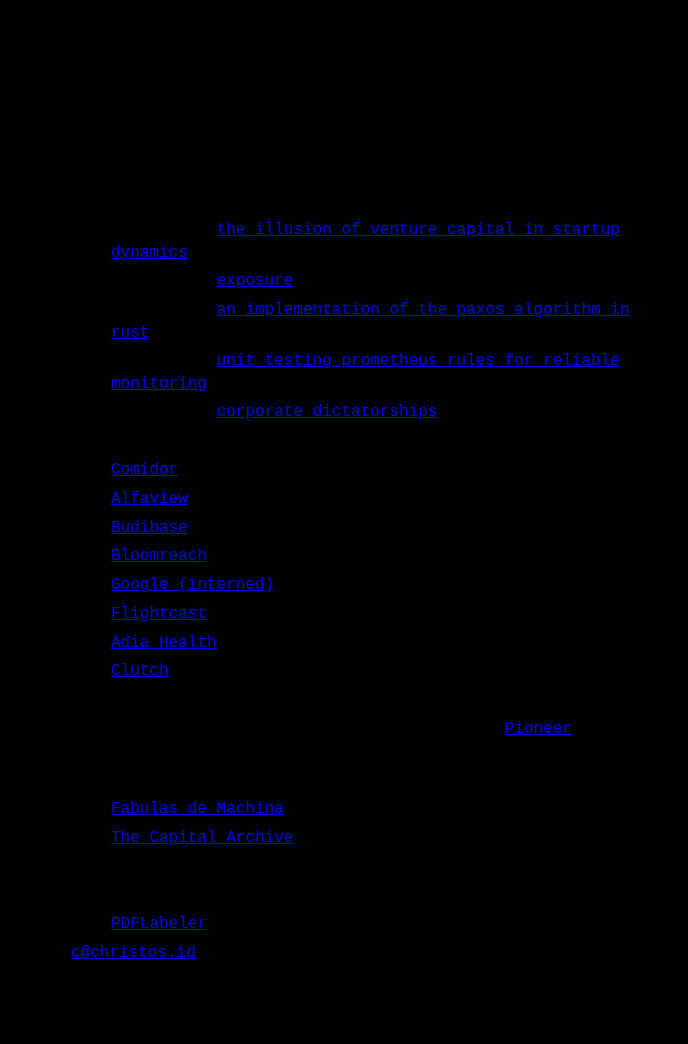
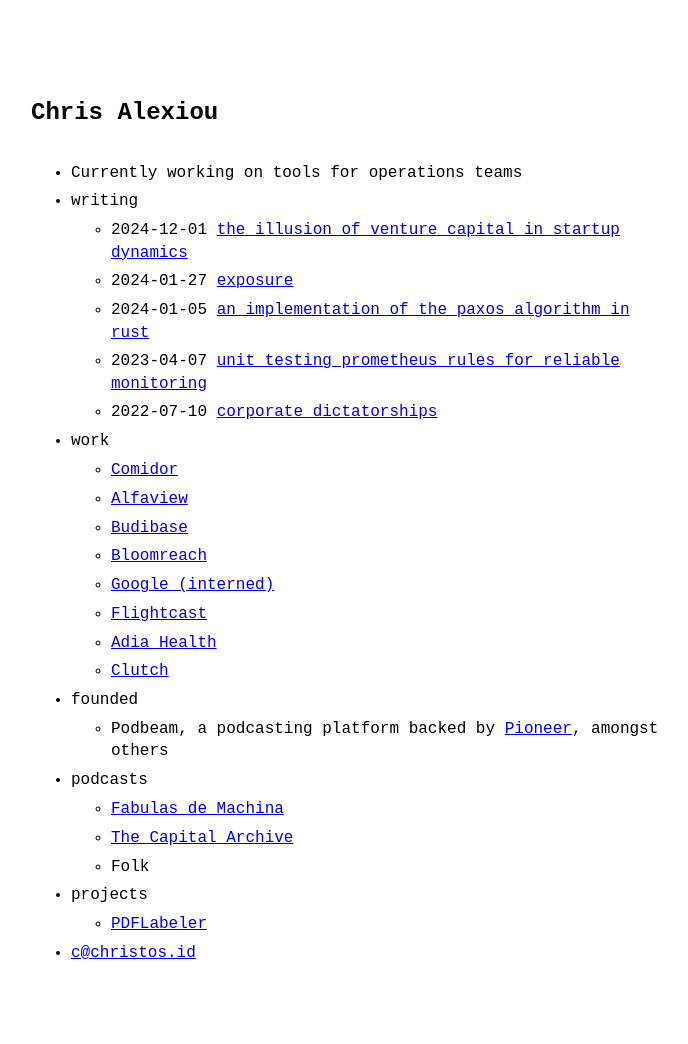
Before and after one commit to pcnoic/christos.id, a Jekyll site: the page built from index.html, in a window 1280 px wide. Shown: the whole page, without its empty margins (289-977 px from the left). Built offline with Jekyll 4.4.1, drawn with Linux system fonts in a browser that asks for light colours.

Commit message:
Revert "small color fix"
This reverts commit b823285c9eaba4ab16d2dc17fa8dbd8b4a08d95f.

```diff
--- a/_layouts/default.html
+++ b/_layouts/default.html
@@ -1,13 +1,6 @@
 <!DOCTYPE html>
 <html lang="{{ page.lang | default: "en" }}">
   {%- include head.html -%}
-  <style>
-    :root { --page-bg: #000000; }
-    html, body {
-      height: 100%;
-      background-color: var(--page-bg);
-    }
-  </style>
   <body a="{{ site.theme_config.appearance | default: "auto" }}">
     <main class="page-content" aria-label="Content">
       <div class="w">
```
